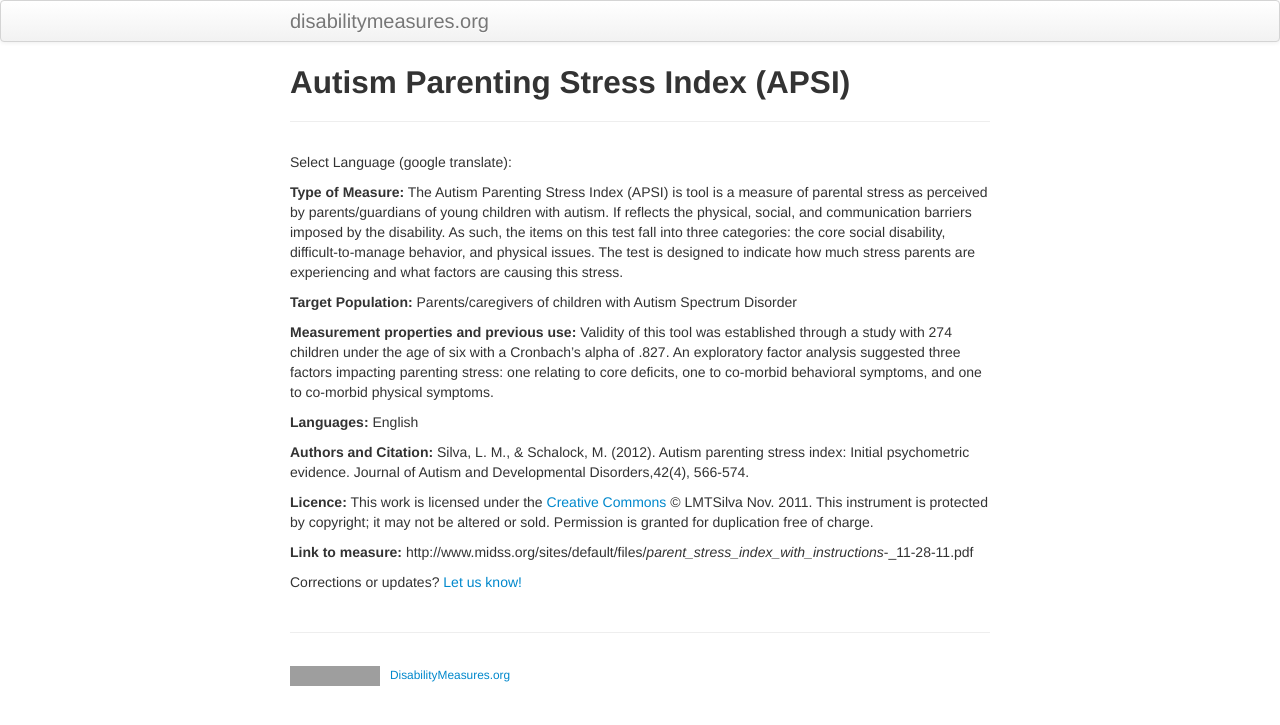
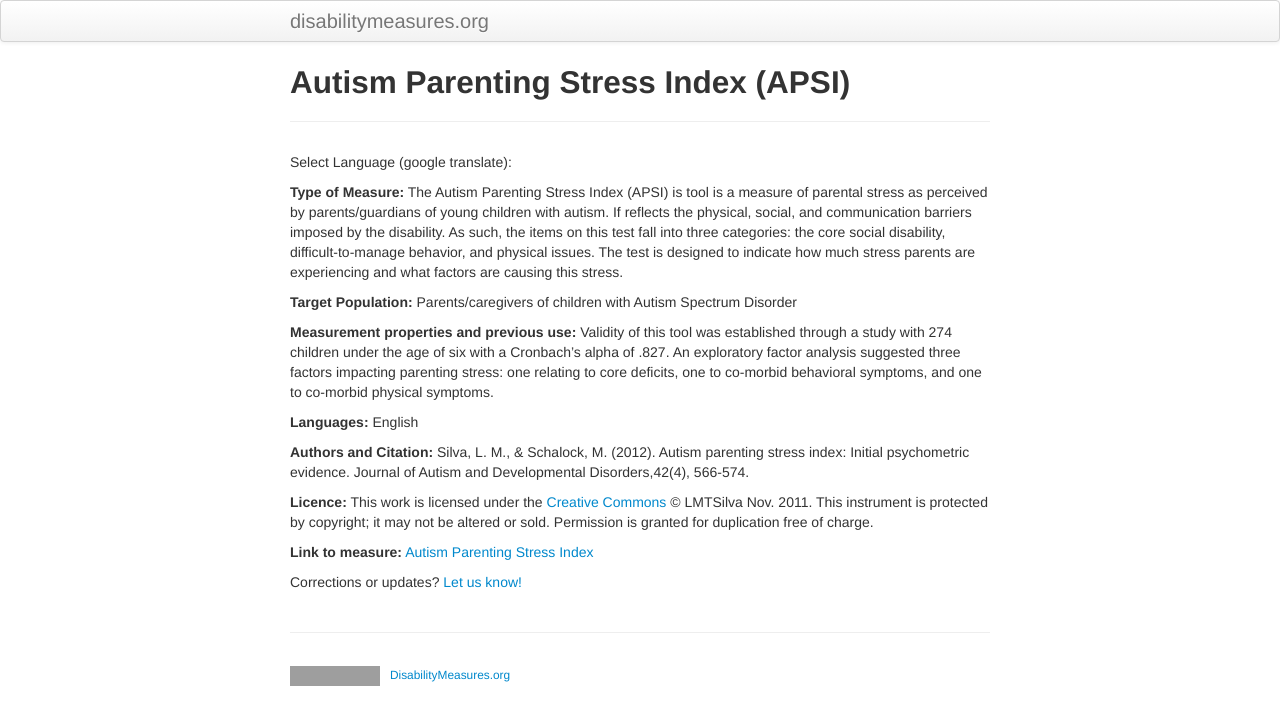
Before and after one commit to mjmaenner/disabilitymeasures, a Jekyll site: the page built from apsi/index.md, in a window 1280 px wide. Shown: the top 725 px of the page. Built offline with Jekyll 4.4.1, drawn with Linux system fonts in a browser that asks for light colours; grey boxes are pictures that could not be loaded.

Commit message:
added apsi hyperlink

```diff
--- a/apsi/index.md
+++ b/apsi/index.md
@@ -25,6 +25,6 @@ function googleTranslateElementInit() {
 
 **Licence:** This work is licensed under the [Creative Commons](http://creativecommons.org/licenses/by-nc-nd/3.0/) © LMTSilva Nov. 2011. This instrument is protected by copyright; it may not be altered or sold. Permission is granted for duplication free of charge.
 
-**Link to measure:** http://www.midss.org/sites/default/files/_parent_stress_index_with_instructions_-_11-28-11.pdf
+**Link to measure:** [Autism Parenting Stress Index](http://www.midss.org/sites/default/files/_parent_stress_index_with_instructions_-_11-28-11.pdf)
 
 Corrections or updates? [Let us know!](http://disabilitymeasures.org/contact)
```
